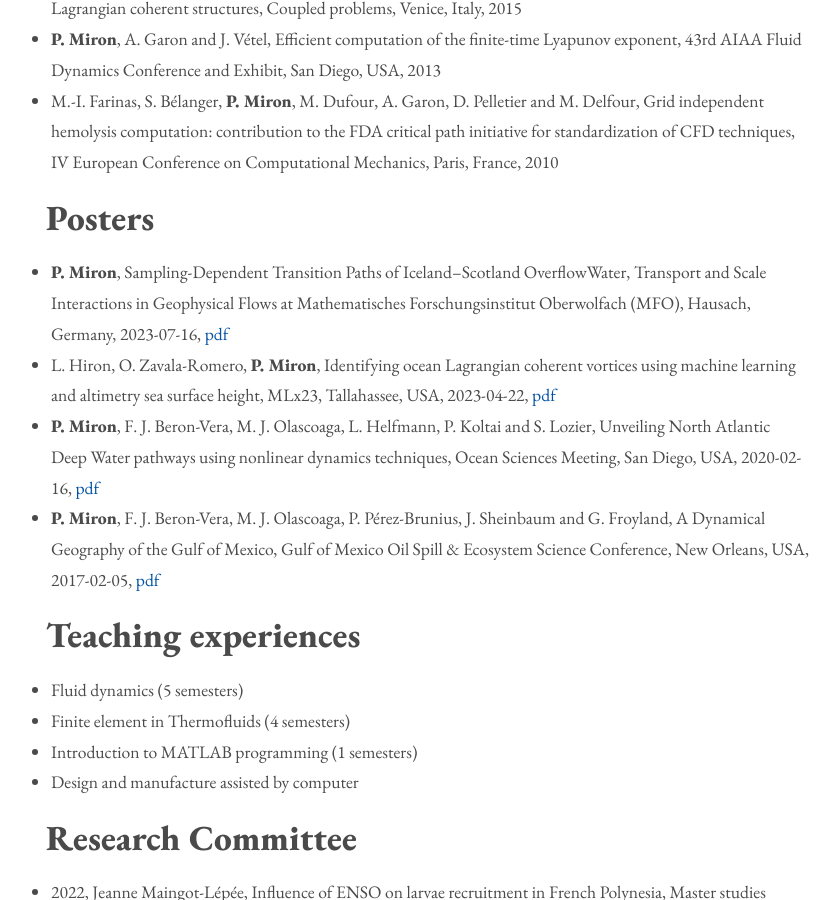
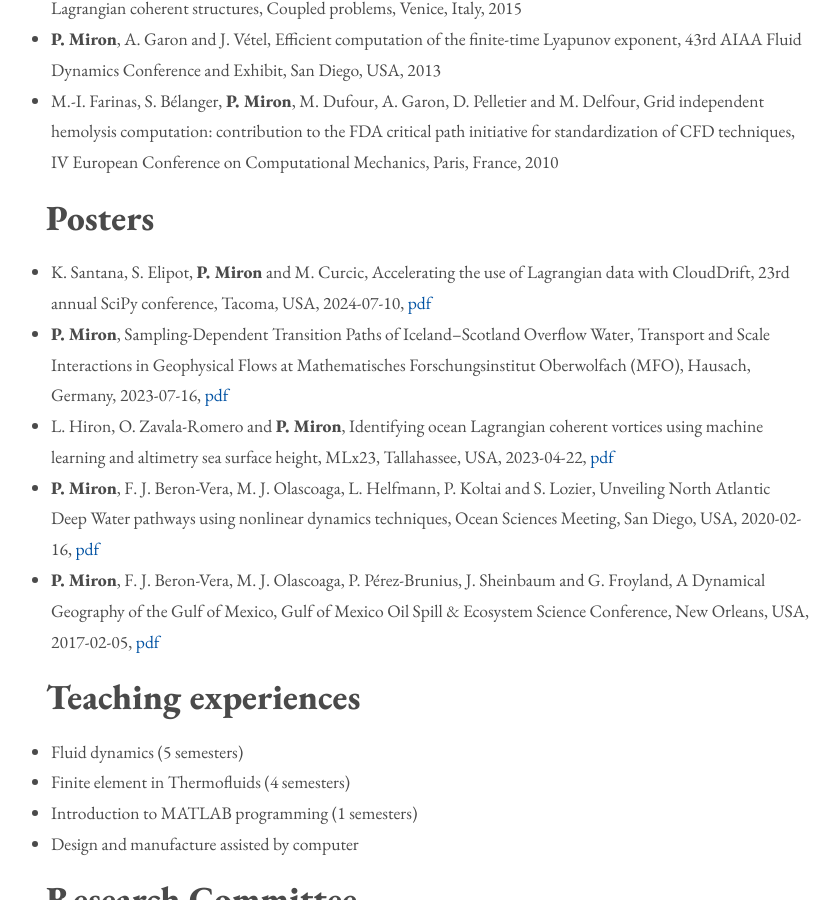
Before and after one commit to philippemiron/philippemiron.github.io, a Jekyll site: the page built from cv.md, in a window 1280 px wide and 900 px high, scrolled down 4603 px. Shown: the whole window, without its empty margins (210-1049 px from the left). Built offline with Jekyll 4.4.1, drawn with Linux system fonts in a browser that asks for light colours.

Commit message:
added scipy poster

```diff
--- a/_data/posters.yml
+++ b/_data/posters.yml
@@ -1,4 +1,11 @@
-- title: Sampling-Dependent Transition Paths of Iceland–Scotland OverflowWater
+- title: Accelerating the use of Lagrangian data with CloudDrift
+  authors: 'K. Santana, S. Elipot, **P. Miron** and M. Curcic'
+  event: 23rd annual SciPy conference
+  location: Tacoma, USA
+  date: '2024-07-10'
+  path: '/archive/posters/2024-scipy-clouddrift.pdf'
+
+- title: Sampling-Dependent Transition Paths of Iceland–Scotland Overflow Water
   authors: '**P. Miron**'
   event: Transport and Scale Interactions in Geophysical Flows at Mathematisches Forschungsinstitut Oberwolfach (MFO)
   location: Hausach, Germany
@@ -6,7 +13,7 @@
   path: '/archive/posters/2023-mfo.pdf'
 
 - title: Identifying ocean Lagrangian coherent vortices using machine learning and altimetry sea surface height
-  authors: 'L. Hiron, O. Zavala-Romero, **P. Miron**'
+  authors: 'L. Hiron, O. Zavala-Romero and **P. Miron**'
   event: MLx23
   location: Tallahassee, USA
   date: '2023-04-22'
```
Also changed, not shown: 1 other file.
